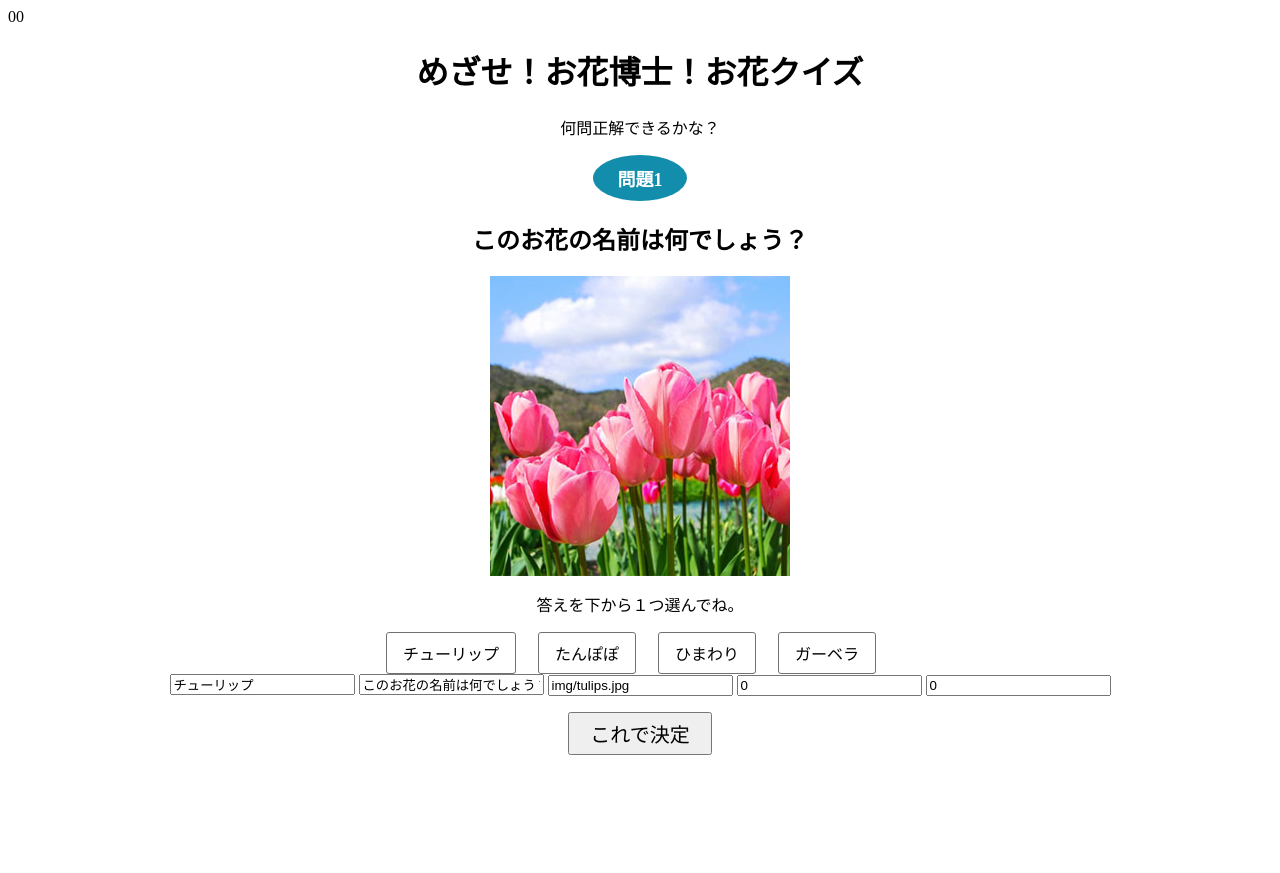
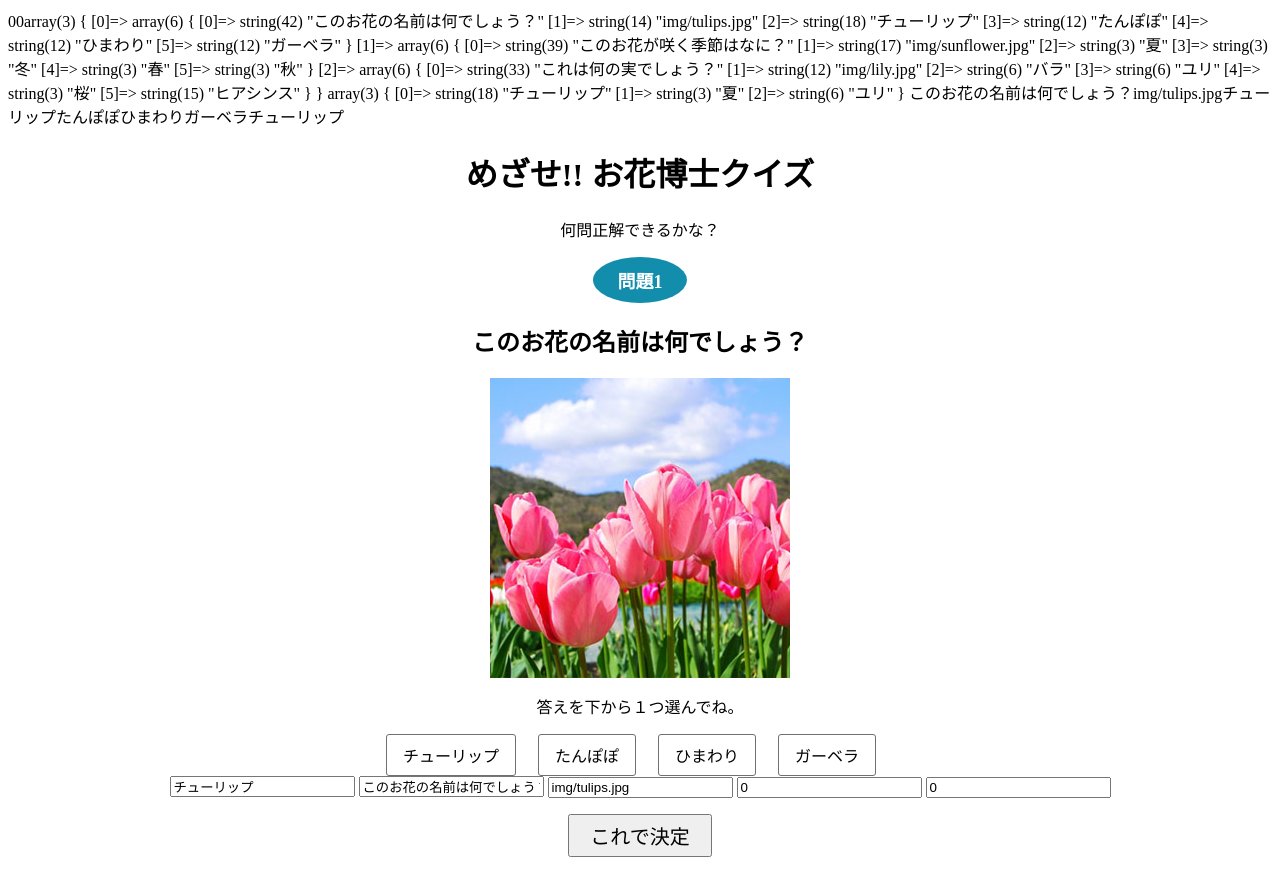
Before and after one commit to satoko-k/php_01, a PHP site: page / in a window 1280 px wide. Before the commit the page ends 755 px from the top, so only its background shows below. Run offline with PHP 8.4, Linux system fonts and the light colour scheme.

Commit message:
Add files via upload

```diff
--- a/index.php
+++ b/index.php
@@ -1,5 +1,5 @@
 <?php
-//値が存在するか確認する。なければquestionNumber=0(=第１問）にする。
+//POSTされてきた?値が存在するか確認する。なければquestionNumber=0(=第１問）にする。
 if(isset($_POST['questionNumber'])){
   $questionNumber = $_POST['questionNumber'];
 }else{
@@ -7,7 +7,7 @@ if(isset($_POST['questionNumber'])){
 }
   echo $questionNumber;
 
-//値が存在するか確認する。なければ正解数correctAnswer=0にする。
+//POSTされてきた?値が存在するか確認する。なければ正解数correctAnswer=0にする。
 if(isset($_POST['correctAnswer'])){
   $correctAnswer = $_POST['correctAnswer'];
 }else{
@@ -27,27 +27,57 @@ $quizChoice02 = ["夏","春","秋","冬"];
 $quiztitle03 = ["これは何の実でしょう？","img/lily.jpg"];
 $quizChoice03 = ["ユリ","バラ","桜","ヒアシンス"];
 
-// 答えはquizChoiceの配列の一番最初0番目にしてます
-$answer = $quizChoice01[0];
+// 答えはquizChoiceの配列の一番最初0番目にする
+$answer01 = $quizChoice01[0];
+$answer02 = $quizChoice02[0];
+$answer03 = $quizChoice03[0];
+
 // 選択肢の並び順をシャッフルさせる
 shuffle($quizChoice01);
+shuffle($quizChoice02);
+shuffle($quizChoice03);
 //問題文と選択肢の配列を結合する
 $quiz01 = array_merge($quiztitle01 ,$quizChoice01) ;
+$quiz02 = array_merge($quiztitle02 ,$quizChoice02) ;
+$quiz03 = array_merge($quiztitle03 ,$quizChoice03) ;
 // print_r($quiz01);
 // echo $answer;
 
-$quetionName = $quiz01[0];
-$quetionImage = $quiz01[1];
-$answerA = $quiz01[2];
-$answerB = $quiz01[3];
-$answerC = $quiz01[4];
-$answerD = $quiz01[5];
+$quizArray = [$quiz01,$quiz02,$quiz03];
 
-// echo $quetionName;
-// echo $quetionImage;
-// echo $answerA;
-// echo $answerB;
-// echo $answerC;
+var_dump ($quizArray);
+
+
+// 2次元配列にする
+$quetionName = $quizArray[$questionNumber][0];
+$quetionImage = $quizArray[$questionNumber][1];
+$answerA = $quizArray[$questionNumber][2];
+$answerB = $quizArray[$questionNumber][3];
+$answerC = $quizArray[$questionNumber][4];
+$answerD = $quizArray[$questionNumber][5];
+
+// $quetionName = $quiz01[0];
+// $quetionImage = $quiz01[1];
+// $answerA = $quiz01[2];
+// $answerB = $quiz01[3];
+// $answerC = $quiz01[4];
+// $answerD = $quiz01[5];
+
+
+// 問題番号に合わせた「答え」の指定
+$answerArray=[$answer01,$answer02,$answer03];
+var_dump ($answerArray);
+$answer = $answerArray[$questionNumber];
+
+
+
+echo $quetionName;
+echo $quetionImage;
+echo $answerA;
+echo $answerB;
+echo $answerC;
+echo $answerD;
+echo $answer;
 
 ?>
 
@@ -59,10 +89,13 @@ $answerD = $quiz01[5];
     <meta name="viewport" content="width=device-width, initial-scale=1.0" />
     <title>花クイズ</title>
     <link rel="stylesheet" href="css/style.css" />
+    <link rel="preconnect" href="https://fonts.gstatic.com">
+    <link href="https://fonts.googleapis.com/css2?family=M+PLUS+1p&display=swap" rel="stylesheet">
+
   </head>
   <body>
     <header>
-      <h1>めざせ！お花博士！お花クイズ</h1>
+      <h1>めざせ!! お花博士クイズ</h1>
       <p>何問正解できるかな？</p>
     </header>
 
```
